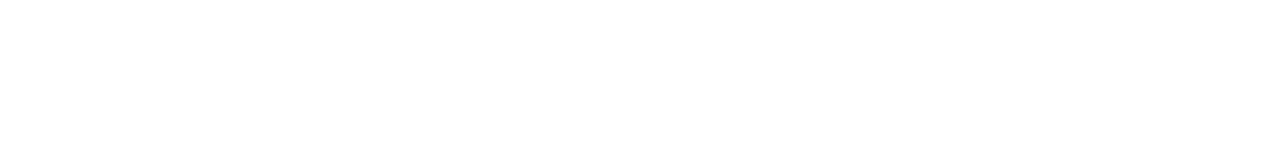
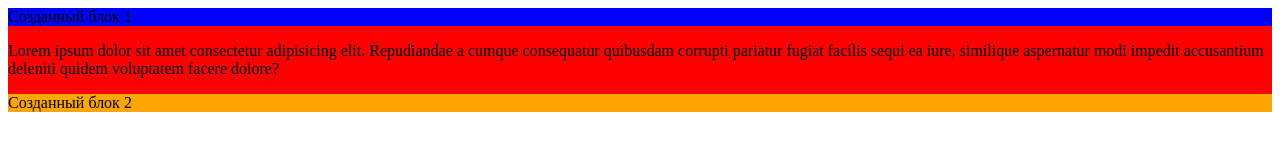
Before and after one commit to k2u6m5i3r/KursJS, a plain HTML site: page index.html in a window 1280 px wide. Drawn offline with Linux system fonts and the light colour scheme.

Commit message:
Работа с DOM. Создание элемента

```diff
--- a/index.html
+++ b/index.html
@@ -5,9 +5,11 @@
     <meta http-equiv="X-UA-Compatible" content="IE=edge">
     <meta name="viewport" content="width=device-width, initial-scale=1.0">
     <title>Kurs JS</title>
-    <script src="./index.js"></script>
+    <script async src="./index.js"></script>
 </head>
 <body>
-
+    <div class="createBlock" id="createBlock">
+        <p>Lorem ipsum dolor sit amet consectetur adipisicing elit. Repudiandae a cumque consequatur quibusdam corrupti pariatur fugiat facilis sequi ea iure, similique aspernatur modi impedit accusantium deleniti quidem voluptatem facere dolore?</p>
+    </div>
 </body>
 </html>
--- a/index.js
+++ b/index.js
@@ -1 +1,34 @@
-console.log("Hello World!!!");
+// Создание блока тега blockInfo1
+
+let blockInfo1 = document.createElement('div');
+blockInfo1.className = "blockInfo1";
+blockInfo1.style.background = 'blue';
+blockInfo1.innerText = "Созданный блок 1";
+// console.dir(blockInfo);
+
+// Создание блока тега blockInfo1
+
+let blockInfo2 = document.createElement('div');
+blockInfo2.className = "blockInfo2";
+blockInfo2.style.background = 'orange';
+blockInfo2.innerText = "Созданный блок 2";
+// console.dir(blockInfo2);
+
+// получить блок
+let findBlock = document.getElementById('createBlock'); //находу по  id
+findBlock.style.background = 'red';                     // установка на найденный текст стиля
+
+// console.log(findBlock);
+
+
+//вставляю в блок createBlock
+findBlock.append(blockInfo2);    // добавить в конец
+findBlock.prepend(blockInfo1);   // добавить в начало
+
+blockInfo2.onclick = function(){ //добавляю событие нажатие на блок 2
+    console.log("событие нажатие на блок 2");
+}
+
+blockInfo1.onclick = function(){ //добавляю событие нажатие на блок 1
+    console.log("событие нажатие на блок 1");
+}
```
